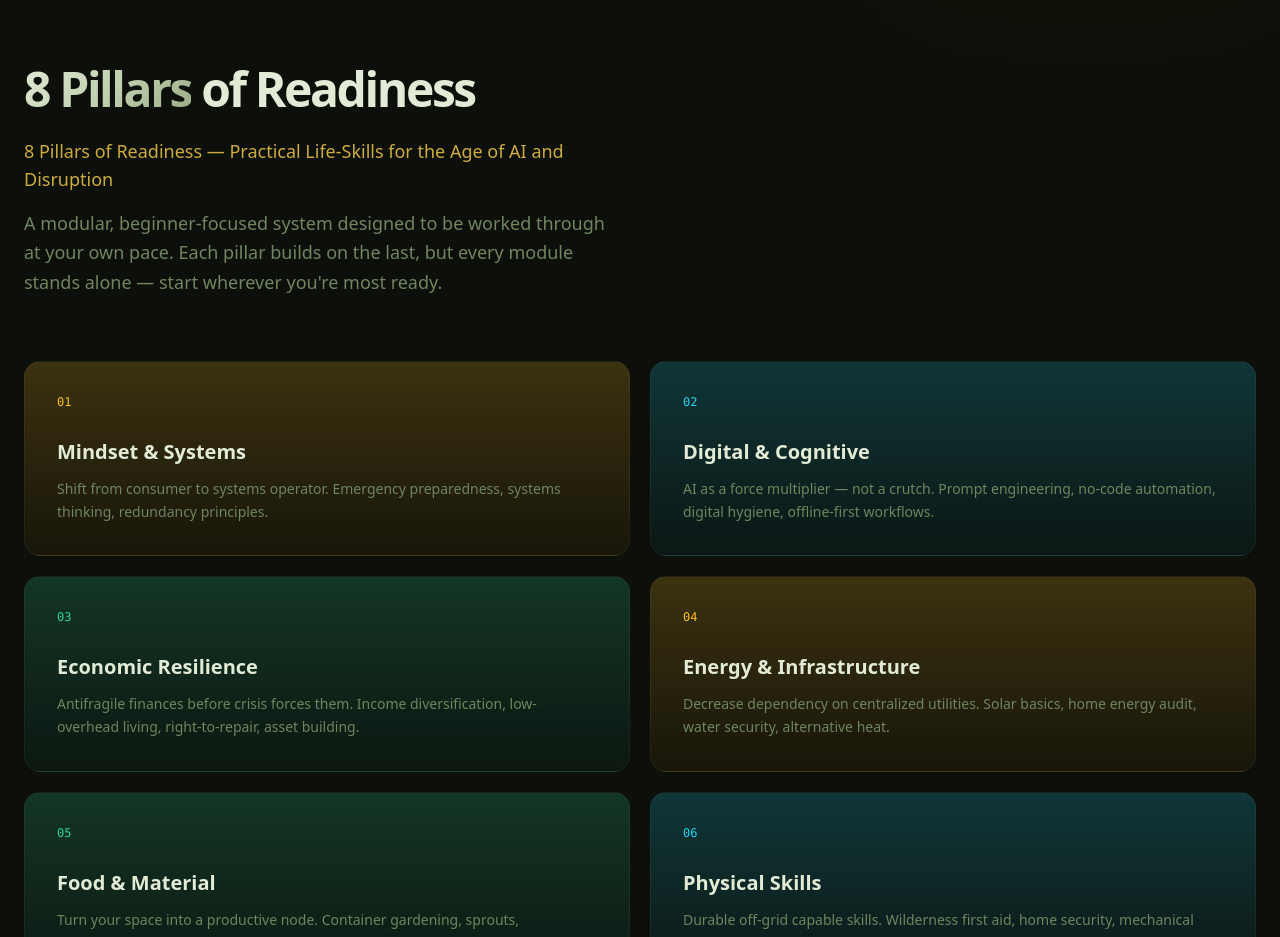
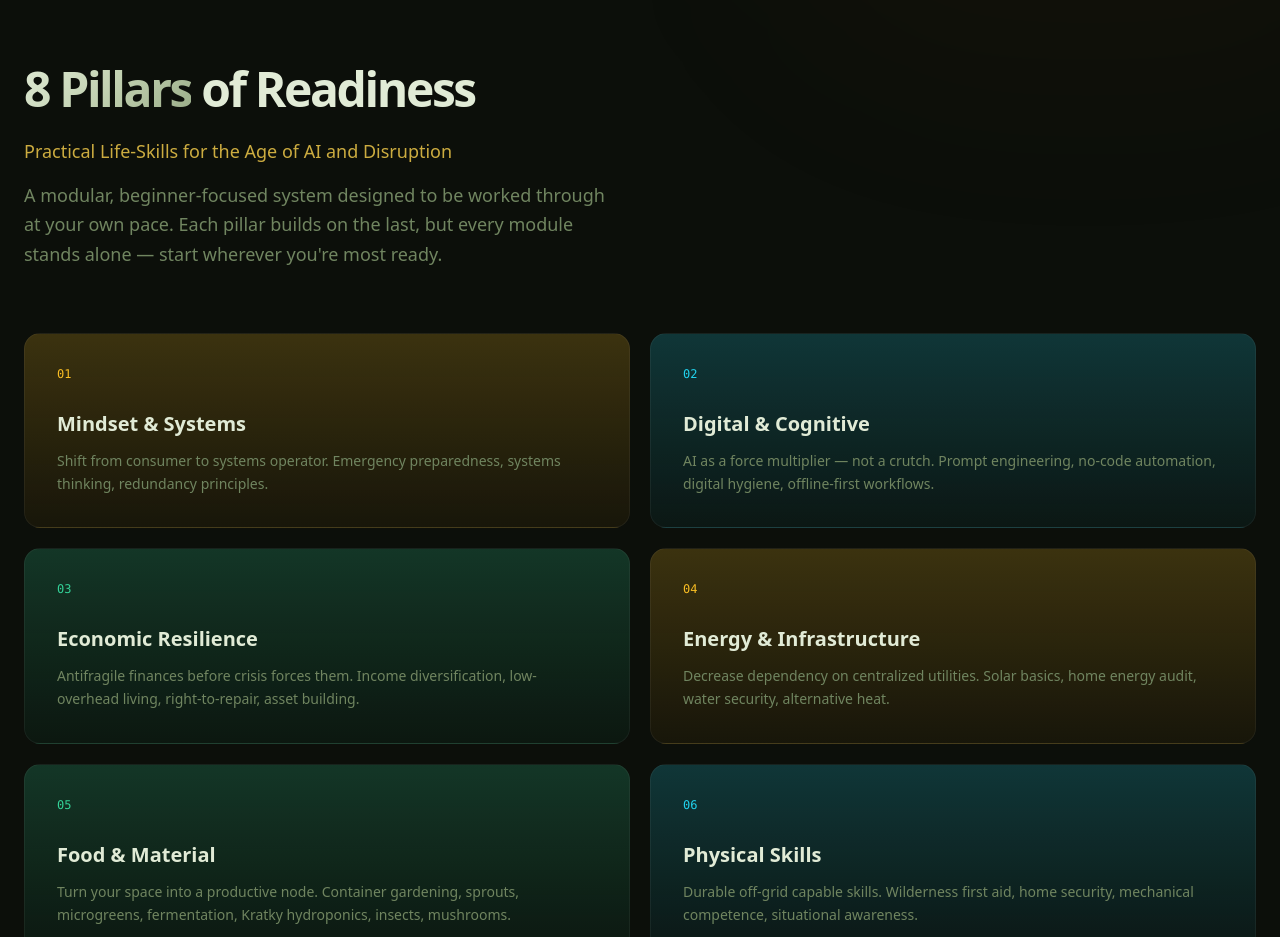
Before and after one commit to boktoday/okready-landing, a React (Vite) app: page / in a window 1280 px wide. Shown: the part 980-1917 px from the top of the page. Built offline with nearby package versions, Linux system fonts and the light colour scheme.

Commit message:
Pillars: removed duplicate heading from subtitle

```diff
--- a/src/components/Pillars.tsx
+++ b/src/components/Pillars.tsx
@@ -89,7 +89,7 @@ export default function Pillars() {
             <span className="text-earth-100">of Readiness</span>
           </h2>
           <p className="text-base md:text-lg text-amber-300/80 font-medium mb-4">
-            8 Pillars of Readiness — Practical Life-Skills for the Age of AI and Disruption
+            Practical Life-Skills for the Age of AI and Disruption
           </p>
           <p className="text-lg text-earth-400 leading-relaxed">
             A modular, beginner-focused system designed to be worked through at your own pace.
```
